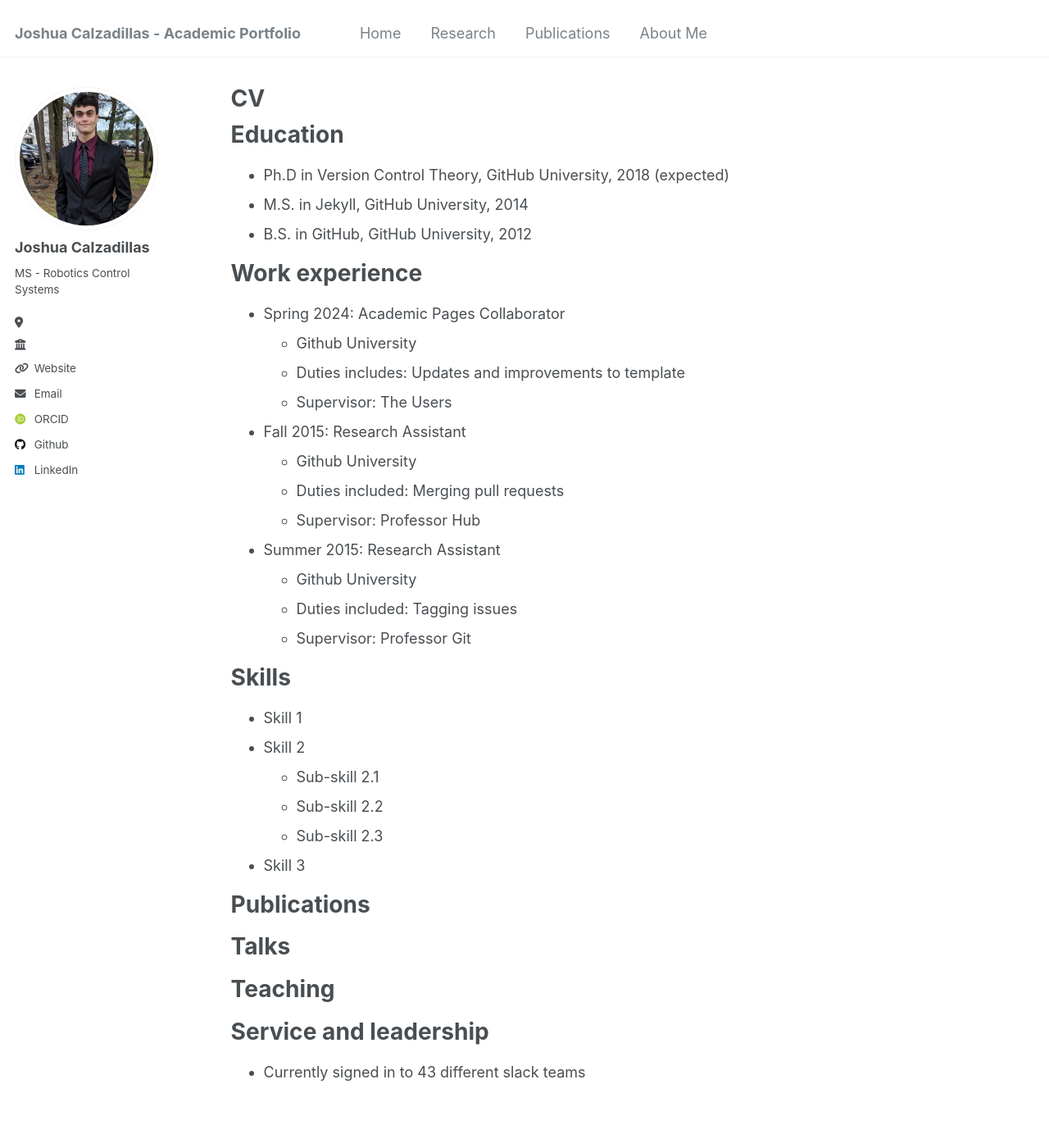
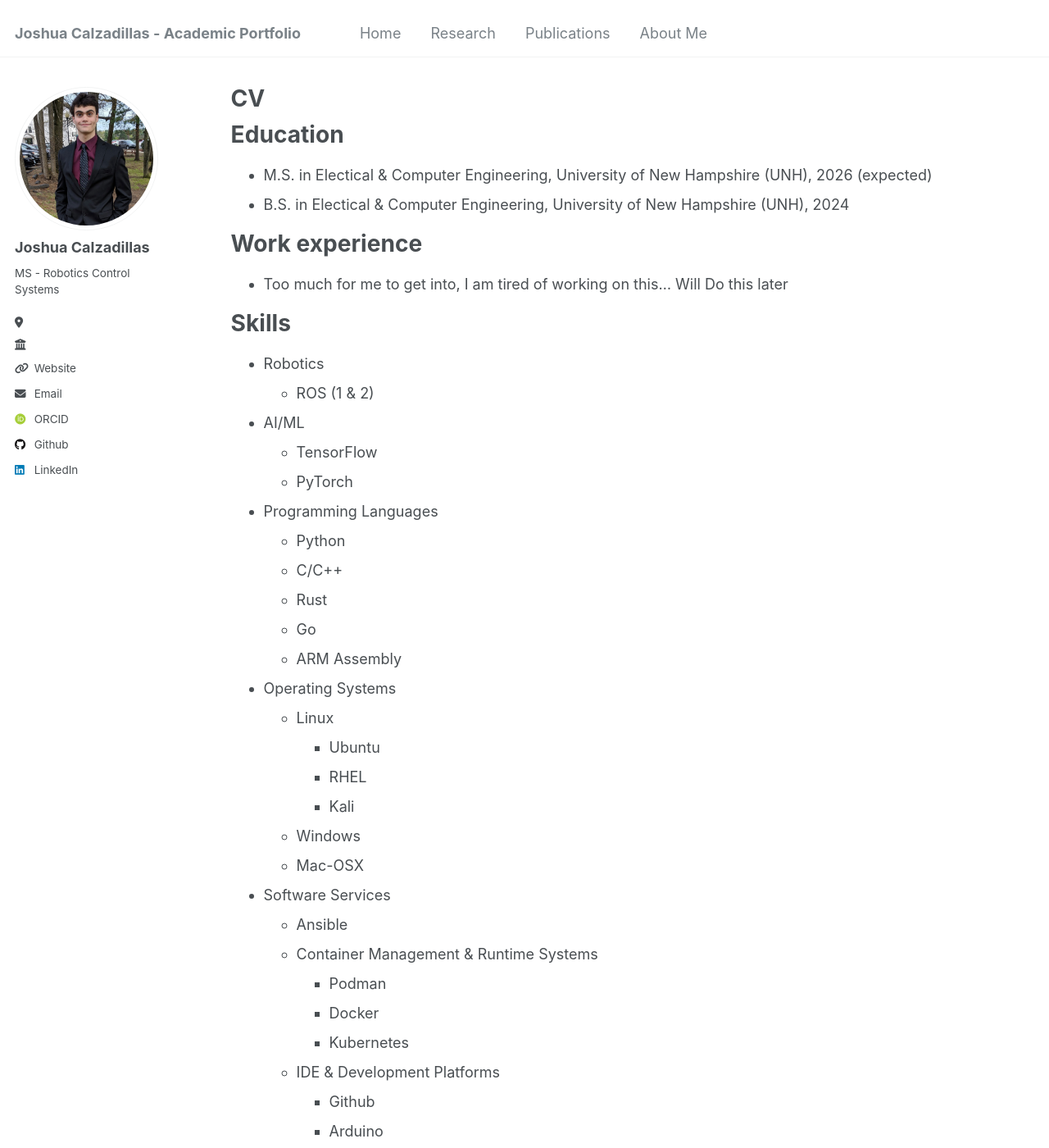
Before and after one commit to jmc1241/jmc1241.github.io, a Jekyll site: the page built from _pages/cv.md, in a window 1280 px wide and 1400 px high. Shown: the whole window at 82% size. Built offline with Jekyll 4.4.1, drawn with Linux system fonts in a browser that asks for light colours; some web fonts are replaced; some of the changed text lies outside the part shown.

Commit message:
Update - CV

```diff
--- a/_pages/cv.md
+++ b/_pages/cv.md
@@ -11,35 +11,55 @@ redirect_from:
 
 Education
 ======
-* Ph.D in Version Control Theory, GitHub University, 2018 (expected)
-* M.S. in Jekyll, GitHub University, 2014
-* B.S. in GitHub, GitHub University, 2012
+* M.S. in Electical & Computer Engineering, University of New Hampshire (UNH), 2026 (expected)
+* B.S. in Electical & Computer Engineering, University of New Hampshire (UNH), 2024
 
 Work experience
 ======
-* Spring 2024: Academic Pages Collaborator
-  * Github University
-  * Duties includes: Updates and improvements to template
-  * Supervisor: The Users
-
-* Fall 2015: Research Assistant
-  * Github University
-  * Duties included: Merging pull requests
-  * Supervisor: Professor Hub
-
-* Summer 2015: Research Assistant
-  * Github University
-  * Duties included: Tagging issues
-  * Supervisor: Professor Git
+* Too much for me to get into, I am tired of working on this... Will Do this later
 
 Skills
 ======
-* Skill 1
-* Skill 2
-  * Sub-skill 2.1
-  * Sub-skill 2.2
-  * Sub-skill 2.3
-* Skill 3
+* Robotics
+  * ROS (1 & 2)
+* AI/ML
+  * TensorFlow
+  * PyTorch
+* Programming Languages
+  * Python
+  * C/C++
+  * Rust
+  * Go
+  * ARM Assembly
+* Operating Systems
+  * Linux
+    * Ubuntu
+    * RHEL
+    * Kali
+  * Windows
+  * Mac-OSX
+* Software Services
+  * Ansible
+  * Container Management & Runtime Systems
+    * Podman
+    * Docker
+    * Kubernetes
+  * IDE & Development Platforms
+    * Github
+    * Arduino
+    * VSCode
+  * Databases
+    * InfluxDB
+    * MySQL
+    * PostgreSQL
+  * Infrastructure Management & Monitoring Systems
+    * Terraform
+    * Wireshark
+    * DataDog
+    * Grafana
+  * VLSI/FPGA
+    * Vivado
+    * Cadence
 
 Publications
 ======
@@ -47,18 +67,6 @@ Publications
     {% include archive-single-cv.html %}
   {% endfor %}</ul>
 
-Talks
-======
-  <ul>{% for post in site.talks reversed %}
-    {% include archive-single-talk-cv.html  %}
-  {% endfor %}</ul>
-
-Teaching
-======
-  <ul>{% for post in site.teaching reversed %}
-    {% include archive-single-cv.html %}
-  {% endfor %}</ul>
-
 Service and leadership
 ======
 * Currently signed in to 43 different slack teams
```
